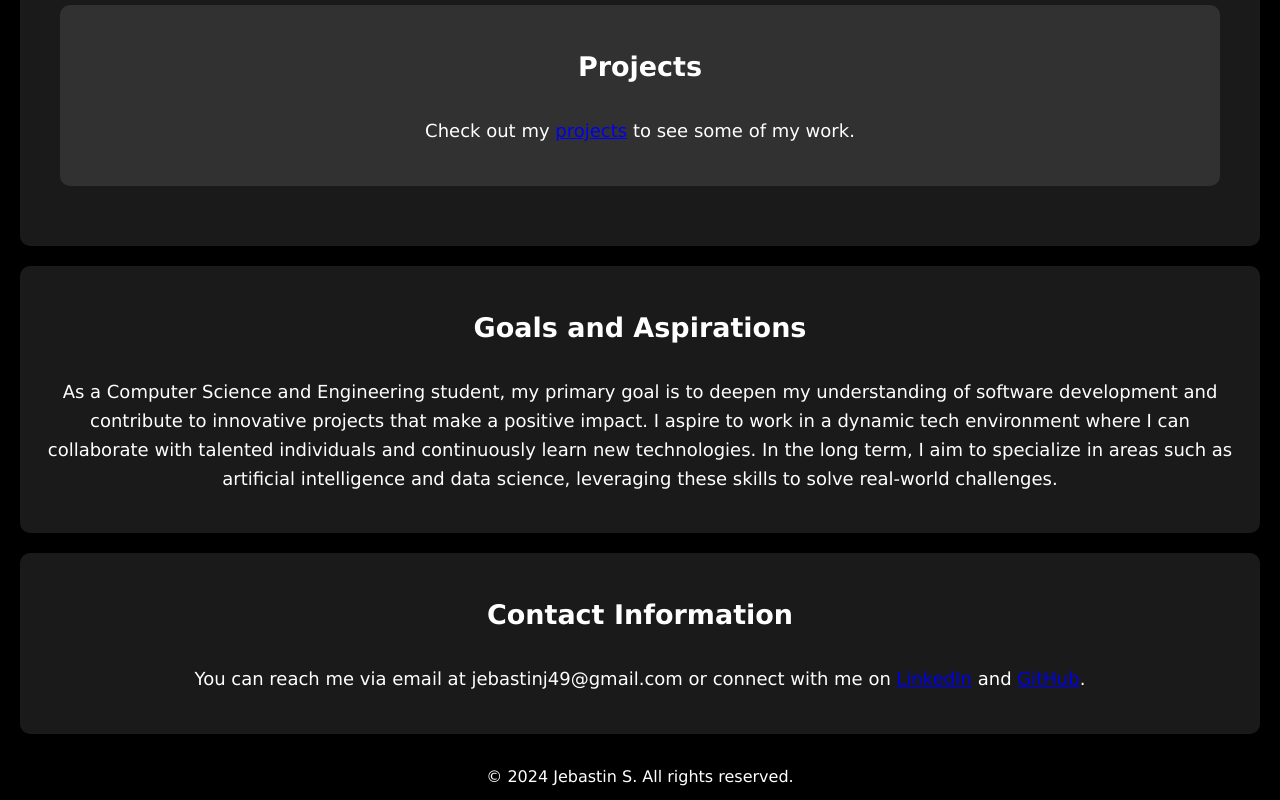
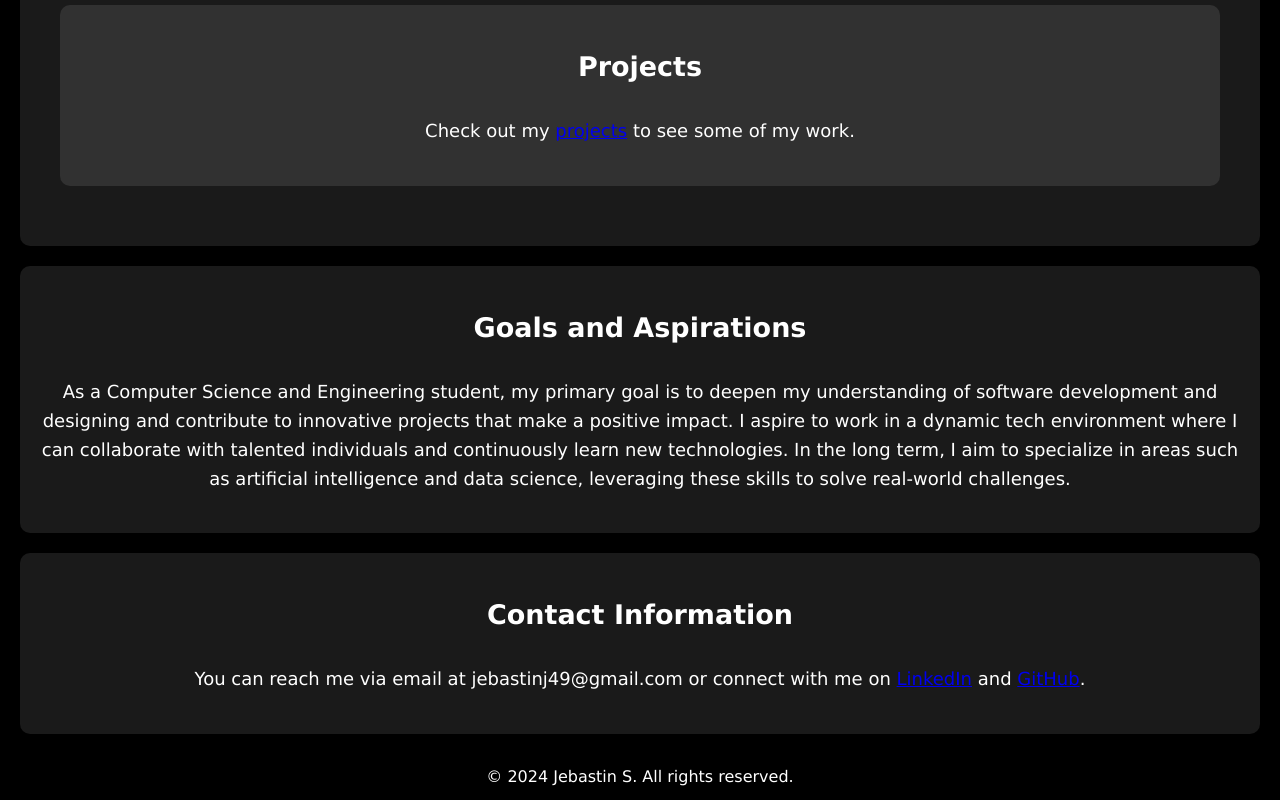
Before and after one commit to EDITORJEBASTIN/portfolio, a plain HTML site: page about.html in a window 1280 px wide. Shown: the part 1392-2192 px from the top of the page. Drawn offline with Linux system fonts and the light colour scheme.

Commit message:
Update about.html

```diff
--- a/about.html
+++ b/about.html
@@ -73,7 +73,7 @@
         <section id="goals">
             <div class="content-container">
                 <h2>Goals and Aspirations</h2><br>
-                <p>As a Computer Science and Engineering student, my primary goal is to deepen my understanding of software development and contribute to innovative projects that make a positive impact. I aspire to work in a dynamic tech environment where I can collaborate with talented individuals and continuously learn new technologies. In the long term, I aim to specialize in areas such as artificial intelligence and data science, leveraging these skills to solve real-world challenges.</p>
+                <p>As a Computer Science and Engineering student, my primary goal is to deepen my understanding of software development and designing and contribute to innovative projects that make a positive impact. I aspire to work in a dynamic tech environment where I can collaborate with talented individuals and continuously learn new technologies. In the long term, I aim to specialize in areas such as artificial intelligence and data science, leveraging these skills to solve real-world challenges.</p>
             </div>
         </section>
         <section id="contact">
```
